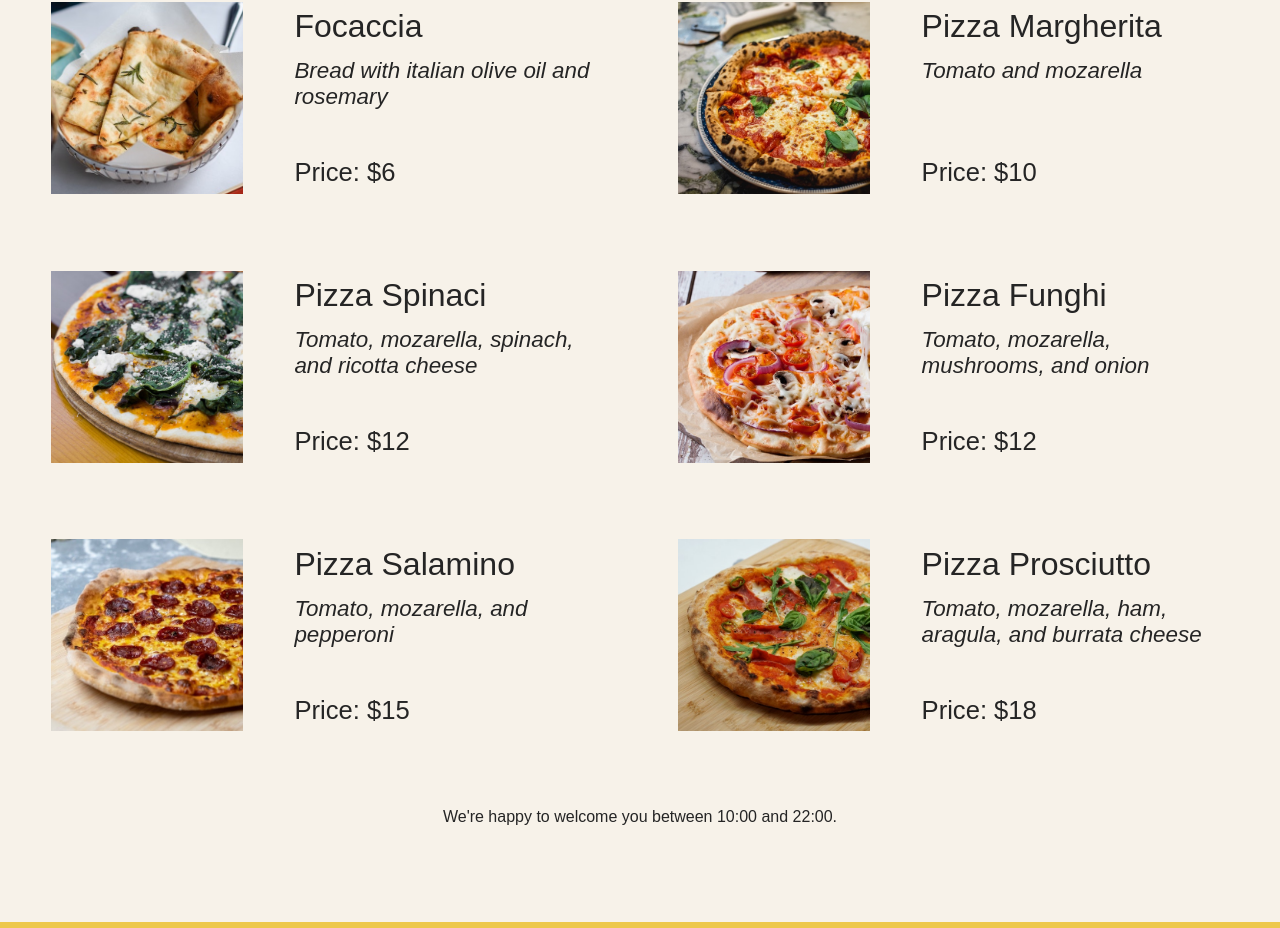
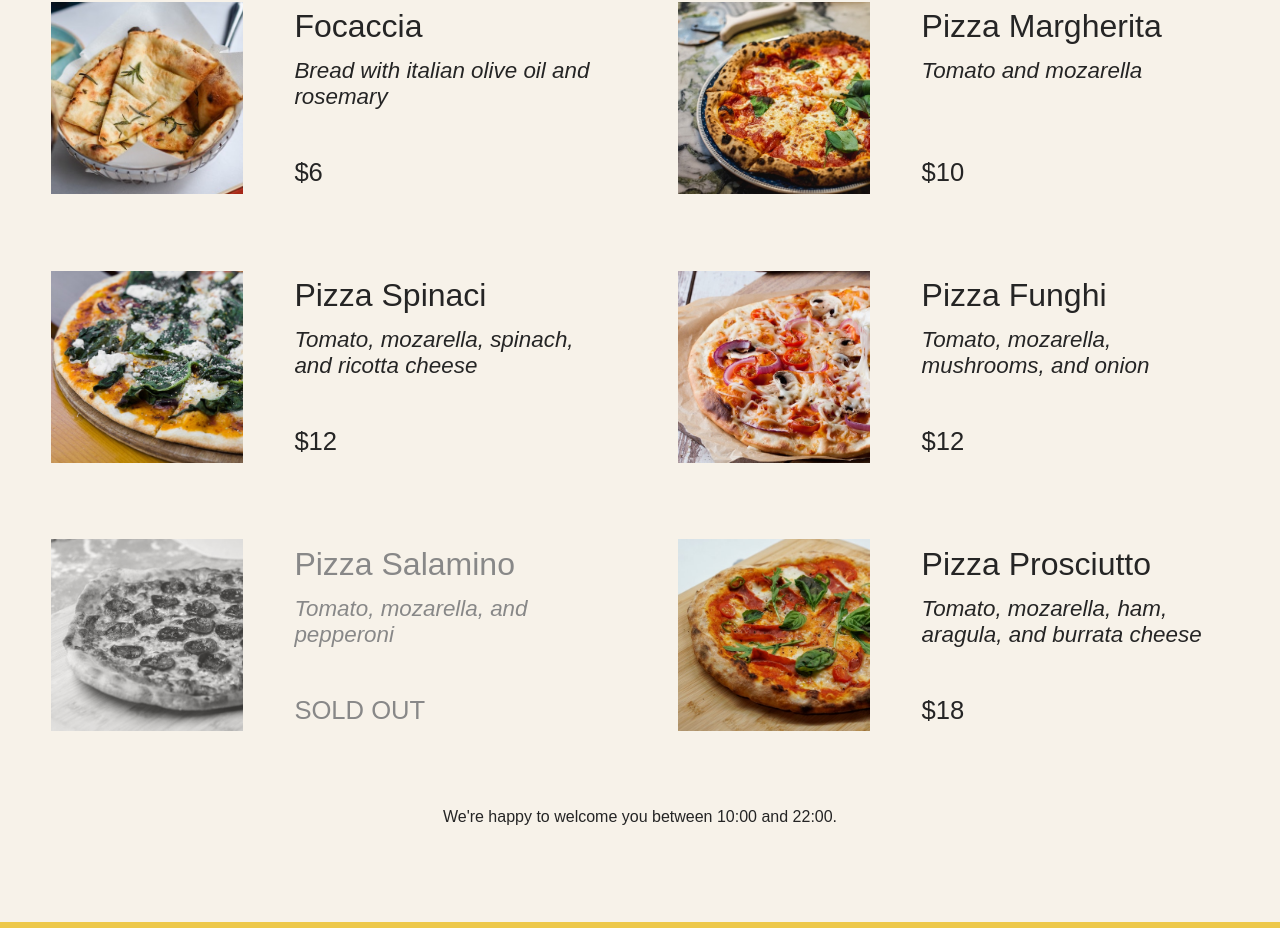
Before and after one commit to IndriesAndrei/react-pizza-app, a React (Vite) app: page / in a window 1280 px wide. Shown: the part 507-1435 px from the top of the page. Built offline with nearby package versions, Linux system fonts and the light colour scheme.

Commit message:
Conditionaly show price

```diff
--- a/src/components/Pizza.tsx
+++ b/src/components/Pizza.tsx
@@ -1,11 +1,11 @@
-function Pizza({pizzaObj}: {pizzaObj: {name: string, photoName: string, ingredients: string, price: number }}) {
+function Pizza({pizzaObj}: {pizzaObj: {name: string, photoName: string, ingredients: string, price: number, soldOut: string }}) {
     return (
-        <li className="pizza">
+        <li className={`pizza ${pizzaObj.soldOut ? 'sold-out' : ''}`}>
           <img src={pizzaObj.photoName} alt={pizzaObj.name} />
           <div>
             <h3>{pizzaObj.name}</h3>
             <p>{pizzaObj.ingredients}</p>
-            <span>Price: ${pizzaObj.price}</span>
+            <span>{`${pizzaObj.soldOut ? "SOLD OUT" : '$' + pizzaObj.price }`}</span>
           </div>
         </li>
     );
```
